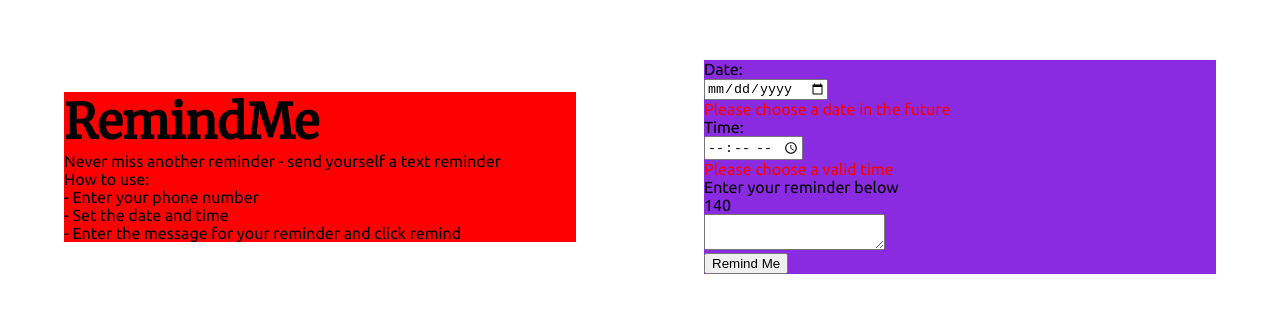
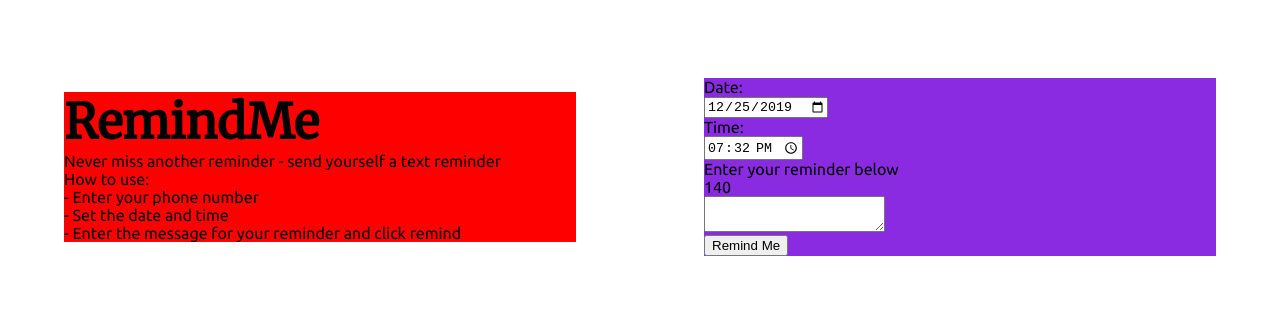
Before and after one commit to b-saad/RemindMe, a React (Create React App) app: page / in a window 1280 px wide. Shown: the part 233-546 px from the top of the page. Built offline with nearby package versions, Linux system fonts and the light colour scheme.

Commit message:
add default values for date and time

```diff
--- a/src/components/form/DateInput.js
+++ b/src/components/form/DateInput.js
@@ -1,12 +1,48 @@
 import React, { Component } from 'react';
 
+const VALID_DATE_ERROR = 'Please choose a date in the future';
+
+function formatDate(date) {
+    var d = new Date(date),
+        month = '' + (d.getMonth() + 1),
+        day = '' + d.getDate(),
+        year = d.getFullYear();
+
+    if (month.length < 2)
+        month = '0' + month;
+    if (day.length < 2)
+        day = '0' + day;
+
+    return [year, month, day].join('-');
+}
+
 class DateInput extends Component {
+    constructor () {
+        super();
+        this.state = {
+            date: formatDate(new Date()),
+            errorMessage: VALID_DATE_ERROR,
+            error: false
+        };
+        this.handleDateChange = this.handleDateChange.bind(this);
+    }
+
+    handleDateChange(e) {
+        this.setState({ date : e.target.value });
+    }
+
+
     render() {
         return (
             <div className={this.constructor.name}>
                 <p className='fieldLabel'>Date: </p>
-                <input type='date'></input>
-                <p className='errorLabel'>Please choose a date in the future</p>
+                <input  type='date'
+                        min={formatDate(new Date())}
+                        className={this.state.error ? 'inputError' : ''}
+                        value={this.state.date}
+                        onChange={this.handleDateChange}>
+                </input>
+                <p className='errorLabel' hidden={!this.state.error}>{this.state.errorMessage}</p>
             </div>
         )
     }
--- a/src/components/form/MessageInput.js
+++ b/src/components/form/MessageInput.js
@@ -19,7 +19,7 @@ class MessageInput extends Component {
         const length = e.target.value.length;
         let errorMessage = '';
         let error = false;
-        if (length == 0) {
+        if (length === 0) {
             errorMessage = NO_MESSAGE_ERROR;
             error = true;
         } else if (length > CHARACTER_LIMIT) {
--- a/src/components/form/TimeInput.js
+++ b/src/components/form/TimeInput.js
@@ -1,12 +1,37 @@
 import React, { Component } from 'react';
 
+const VALID_TIME_ERROR = 'Please choose a valid time';
+
+/* Returns 24 hour time as HH:MM*/
+function getCurrentTime() {
+    const today = new Date();
+    return `${today.getHours()}:${today.getMinutes()}`;
+}
 class TimeInput extends Component {
+    constructor () {
+        super();
+        this.state = {
+            time: getCurrentTime(),
+            errorMessage: VALID_TIME_ERROR,
+            error: false
+        };
+        this.handleTimeChange = this.handleTimeChange.bind(this);
+    }
+
+    handleTimeChange(e) {
+        this.setState({ time : e.target.value });
+    }
+
     render() {
         return (
             <div className={this.constructor.name}>
                 <p className='fieldLabel'>Time: </p>
-                <input type='time'></input>
-                <p className='errorLabel'>Please choose a valid time</p>
+                <input  type='time'
+                        className={this.state.error ? 'inputError' : ''}
+                        value={this.state.time}
+                        onChange={this.handleTimeChange}>
+                </input>
+                <p className='errorLabel' hidden={!this.state.error}>{this.state.errorMessage}</p>
             </div>
         )
     }
```
